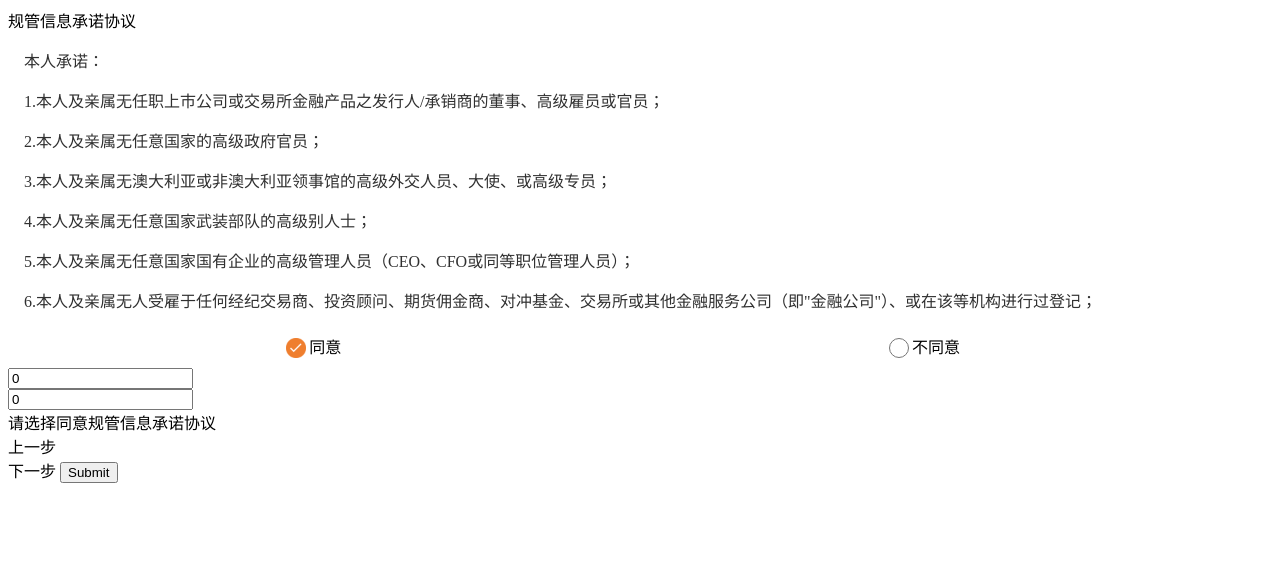
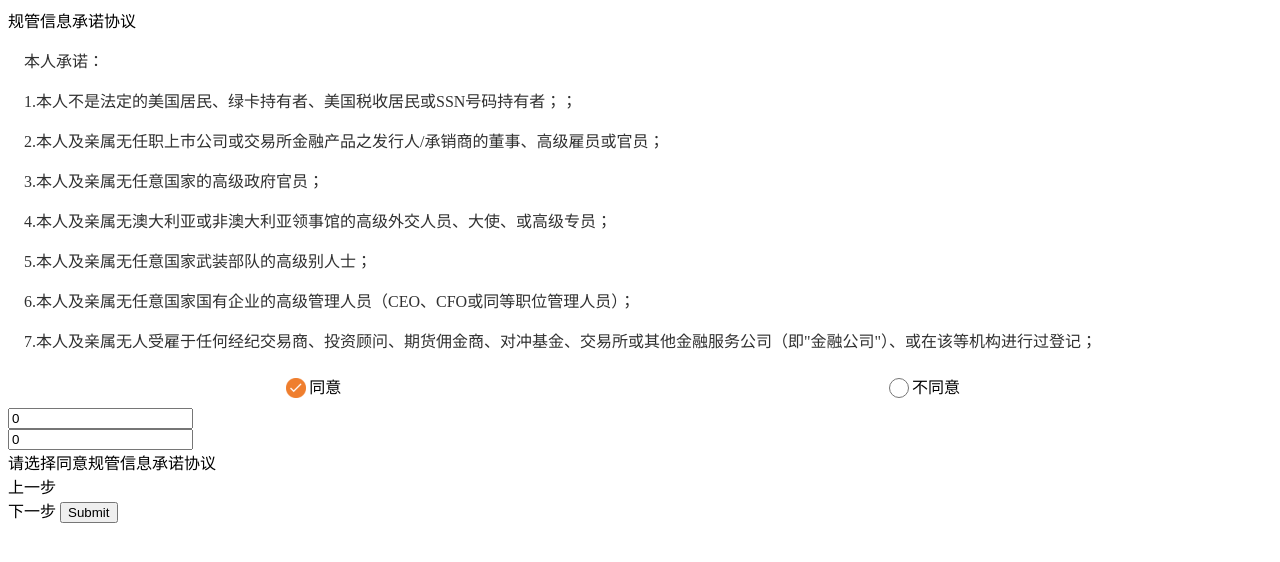
Before and after one commit to JasonJi1911/account_php, a Yii app: template frontend/views/account/regulatory.php in a window 1280 px wide. Shown: the top 562 px of the page. Run offline with PHP 8.4 and a stand-in for Yii, Linux system fonts and the light colour scheme; the template is opened without the code that fills it, so the values that code supplies are empty; form fields are guessed from the names that the template uses; some libraries are stand-ins or nearby versions.

Commit message:
调整step,regulatory

```diff
--- a/frontend/views/account/regulatory.php
+++ b/frontend/views/account/regulatory.php
@@ -103,12 +103,13 @@ AppAsset::register($this);
     <div class="bold f40 color272727 m1T m1L p05B">规管信息承诺协议</div>
     <div>
         <p>本人承诺：</p>
-        <p>1.本人及亲属无任职上市公司或交易所金融产品之发行人/承销商的董事、高级雇员或官员；</p>
-        <p>2.本人及亲属无任意国家的高级政府官员；</p>
-        <p>3.本人及亲属无澳大利亚或非澳大利亚领事馆的高级外交人员、大使、或高级专员；</p>
-        <p>4.本人及亲属无任意国家武装部队的高级别人士；</p>
-        <p>5.本人及亲属无任意国家国有企业的高级管理人员（CEO、CFO或同等职位管理人员）；</p>
-        <p>6.本人及亲属无人受雇于任何经纪交易商、投资顾问、期货佣金商、对冲基金、交易所或其他金融服务公司（即"金融公司"）、或在该等机构进行过登记；</p>
+        <p>1.本人不是法定的美国居民、绿卡持有者、美国税收居民或SSN号码持有者；；</p>
+        <p>2.本人及亲属无任职上市公司或交易所金融产品之发行人/承销商的董事、高级雇员或官员；</p>
+        <p>3.本人及亲属无任意国家的高级政府官员；</p>
+        <p>4.本人及亲属无澳大利亚或非澳大利亚领事馆的高级外交人员、大使、或高级专员；</p>
+        <p>5.本人及亲属无任意国家武装部队的高级别人士；</p>
+        <p>6.本人及亲属无任意国家国有企业的高级管理人员（CEO、CFO或同等职位管理人员）；</p>
+        <p>7.本人及亲属无人受雇于任何经纪交易商、投资顾问、期货佣金商、对冲基金、交易所或其他金融服务公司（即"金融公司"）、或在该等机构进行过登记；</p>
     </div>
     <div class="m1T m1L m1R">
         <div class="relative labeldiv" >
@@ -247,7 +248,7 @@ AppAsset::register($this);
 <!--            </div>-->
 <!--        </div>-->
 <!--    </div>-->
-    <div class="flexBox1 m1L m1R m1T fixed wBtnBox" style="z-index: 10">
+    <div class="flexBox1 m1L m1R m1T  wBtnBox" style="z-index: 10"><!-- fixed -->
         <div class="prevBtn borderCACACA color000 bgffffff cenetr radius20px f33 p05T p05B relative">
             上一步
             <a href="<?= Url::to(['info/experience', 'Customer_id' => $Customer_id])?>" class="fileInput"></a>
```
Also changed, not shown: frontend/config/params.php (+9 -9 lines).
